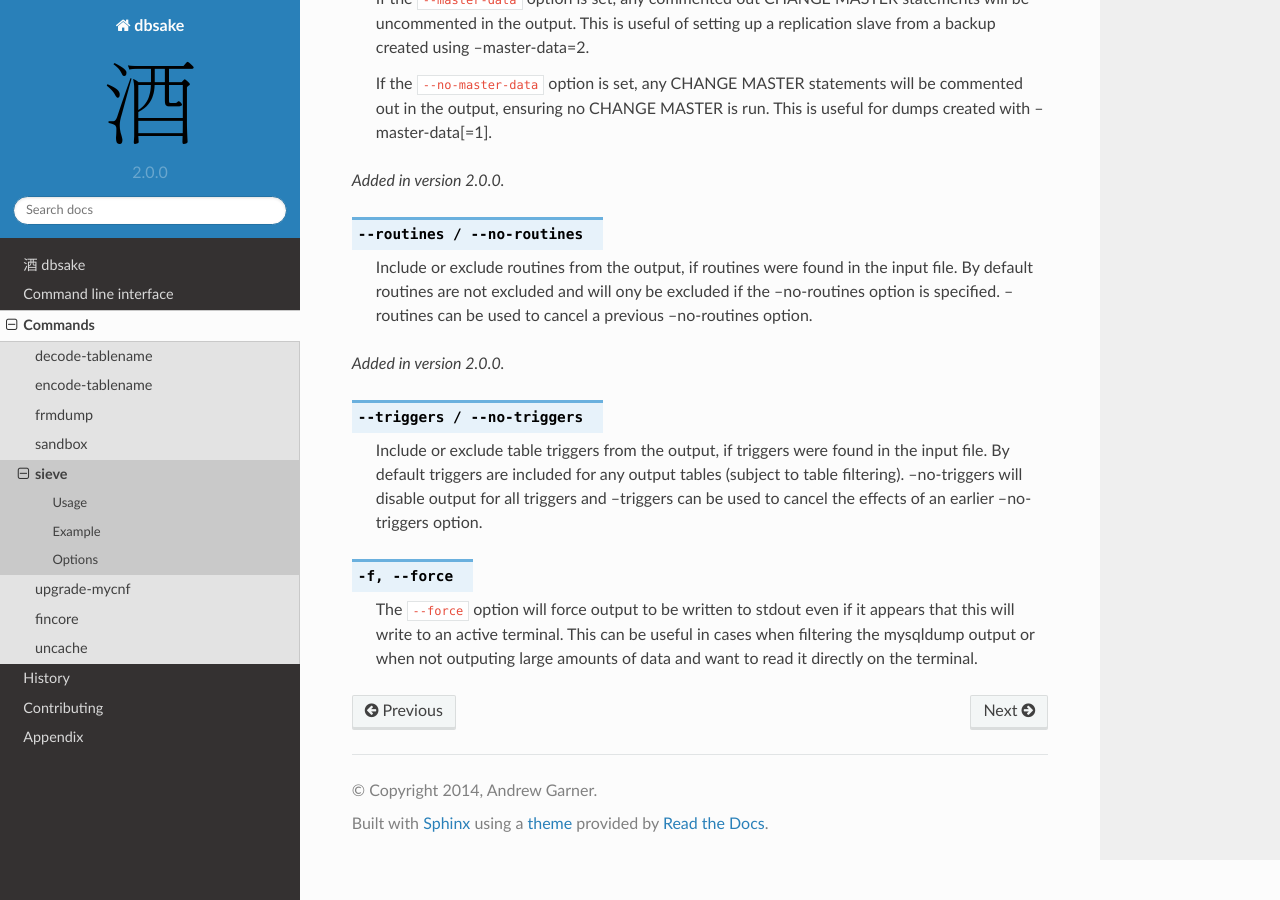
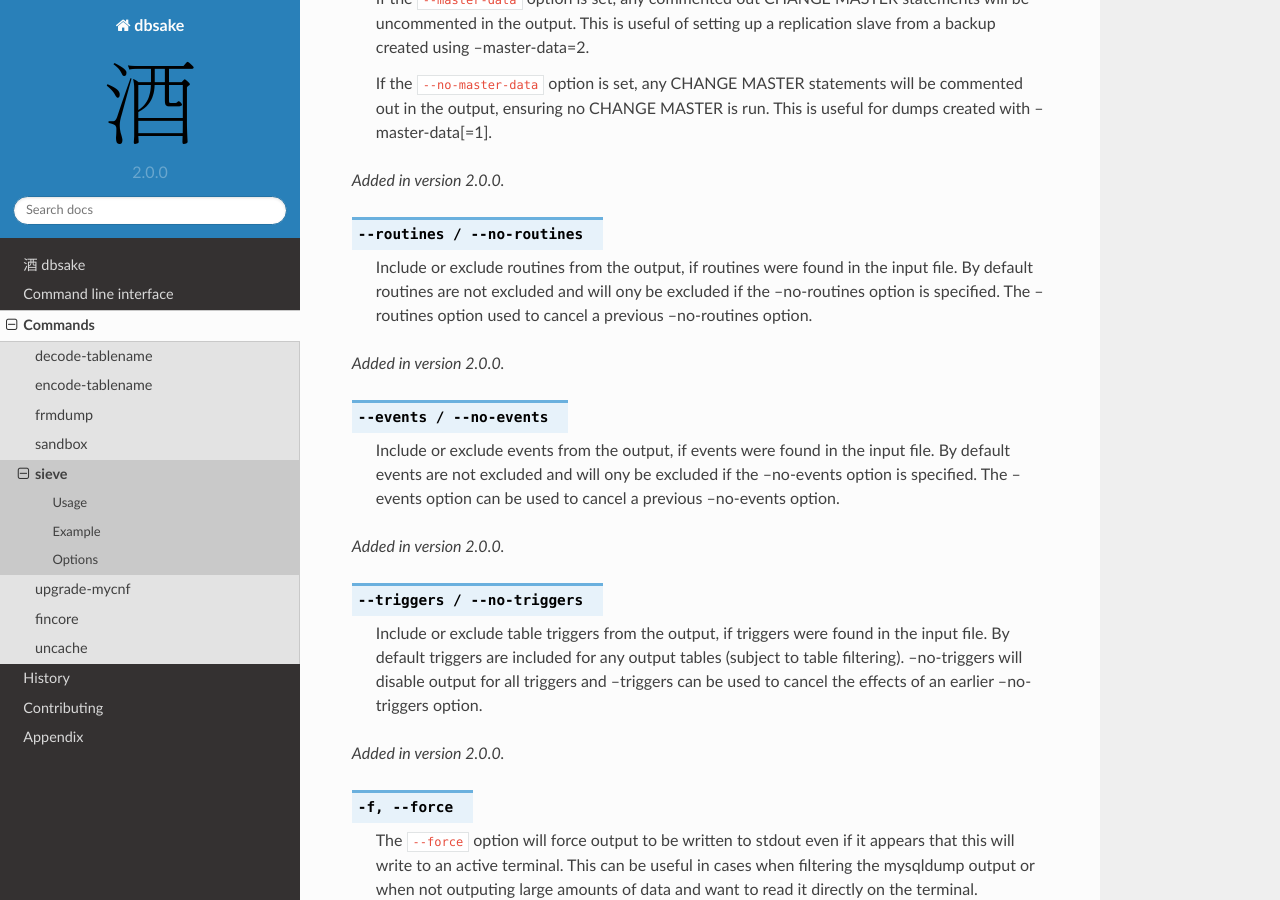
Before and after one commit to abg/dbsake, a Sphinx documentation site: the page built from docs/commands/sieve.rst, in a window 1280 px wide and 900 px high, scrolled down 4312 px. Built offline with Sphinx 7.4.7 and the Read the Docs theme 2.0.0, drawn with Linux system fonts in a browser that asks for light colours.

Commit message:
add --events / --no-events option to filter events
- similar to --routines / --no-routines, this will strip
  event creation from the output of sieve.

```diff
--- a/docs/commands/sieve.rst
+++ b/docs/commands/sieve.rst
@@ -238,8 +238,17 @@ Options
 
    Include or exclude routines from the output, if routines were found in
    the input file.  By default routines are not excluded and will ony be
-   excluded if the --no-routines option is specified.  --routines can be
+   excluded if the --no-routines option is specified. The --routines option
    used to cancel a previous --no-routines option.
+
+.. versionadded:: 2.0.0
+
+.. option::  --events / --no-events
+
+   Include or exclude events from the output, if events were found in
+   the input file.  By default events are not excluded and will ony be
+   excluded if the --no-events option is specified. The --events option
+   can be used to cancel a previous --no-events option.
 
 .. versionadded:: 2.0.0
 
@@ -251,6 +260,8 @@ Options
    disable output for all triggers and --triggers can be used to
    cancel the effects of an earlier --no-triggers option.
 
+.. versionadded:: 2.0.0
+
 .. option:: -f, --force
 
    The ``--force`` option will force output to be written to stdout even if it
```
Also changed, not shown: 2 other files.
